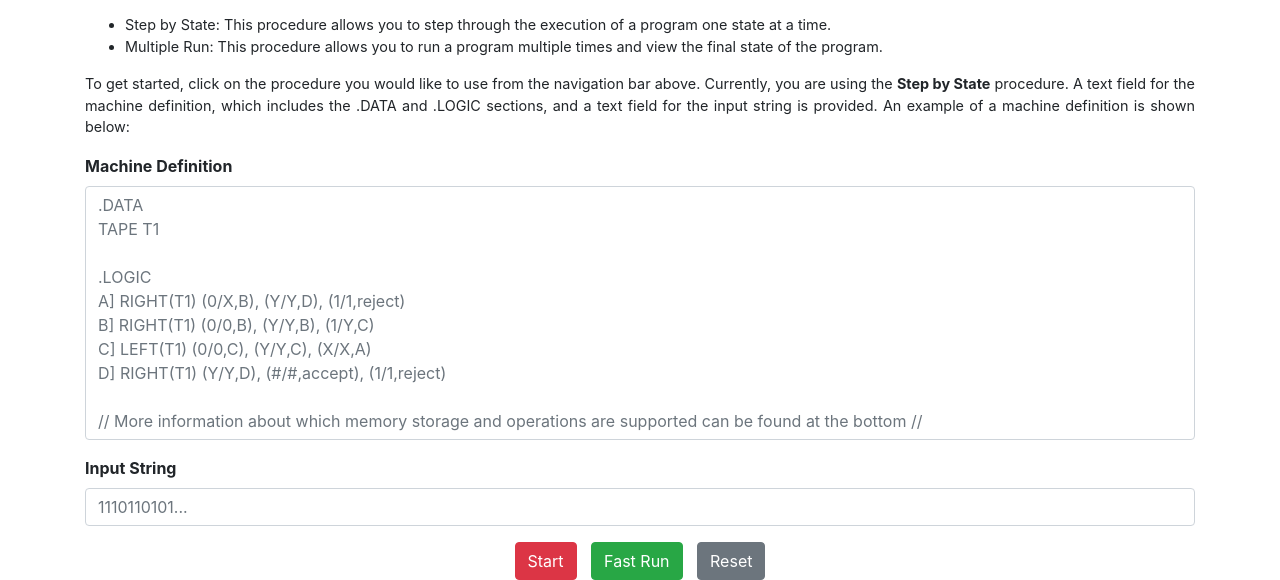
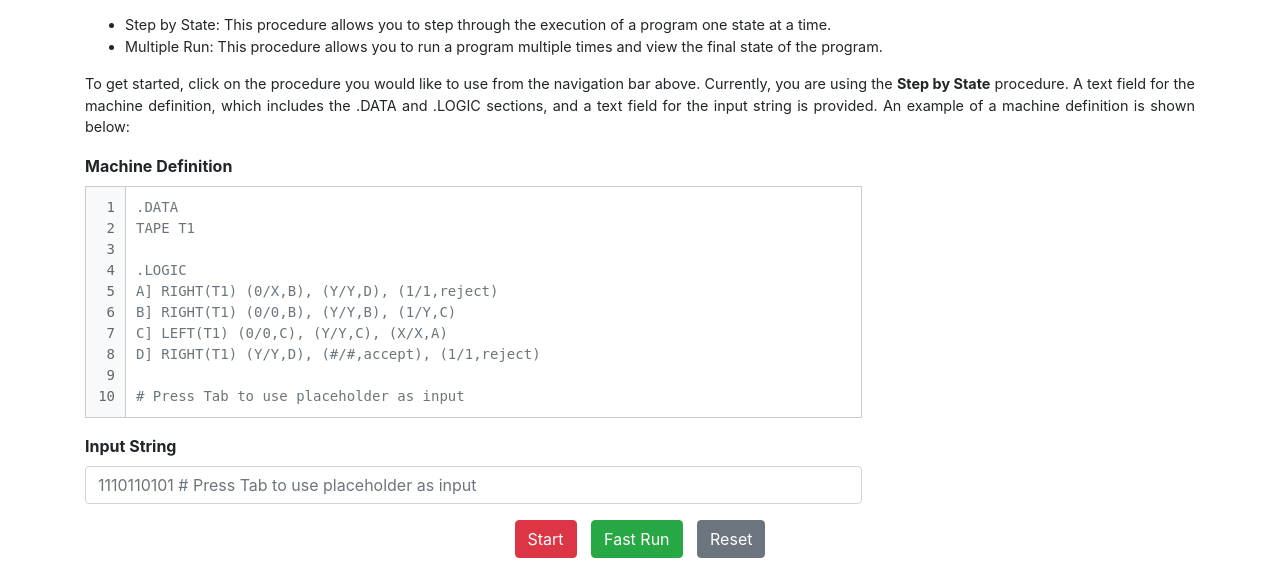
Before and after one commit to francisisip/abstract-machine-interpreter, a Flask app: page / in a window 1280 px wide. Shown: the part 226-806 px from the top of the page. After the commit the page ends 784 px from the top, so only its background shows below. Run offline with Flask 3, Linux system fonts and the light colour scheme; some libraries are stand-ins or nearby versions.

Commit message:
tab to input function, initial output display

```diff
--- a/website/templates/index.html
+++ b/website/templates/index.html
@@ -22,18 +22,41 @@
   A text field for the machine definition, which includes the .DATA and .LOGIC sections, and a text field for the input string is provided. An example of a machine definition is shown below:
 </p>
 
+{% if is_started %}
+  <div class="alert alert-success" role="alert">
+    {% if index == -1 %}
+      <b>Current Input: {empty}</b>
+    {% else %}
+      <span>
+        <b>Current Input:</b>
+        {{ input_string[:index]|safe }}  <!-- Part before the index -->
+        <span style="color: red; font-weight: bold;">{{ input_string[index] }}</span>  <!-- Highlighted part -->
+        {{ input_string[index+1:]|safe }}  <!-- Part after the index -->
+      </span>
+    {% endif %}
+  </div>
+  <div class="alert alert-danger" role="alert">
+    <b>Current Output:</b> {{ output_string }}
+  </div>
+  <div class="alert alert-warning" role="alert">
+    <b>Current Memory:</b> {{ mem_contents }}
+  </div>
+  <div class="alert alert-info" role="alert">
+    <b>Current State:</b> {{ state }}
+  </div>
+{% endif %}
 
 <form method="post">
-  <div class="form-group">
+  <div class="form-group editor-container">
     <label for="machine-definition" style="font-weight: bold;">Machine Definition</label>
+    <div class="editor-wrapper">
+        <div id="line-numbers" class="line-numbers"></div>
         <textarea
             id="machine-definition"
             name="machine-definition"
-      class="form-control"
+            class="form-control text-area"
             rows="10"
-      style="resize: none; white-space: pre;"
-      placeholder=
-".DATA
+            placeholder=".DATA
 TAPE T1
 
 .LOGIC
@@ -42,11 +65,14 @@ B] RIGHT(T1) (0/0,B), (Y/Y,B), (1/Y,C)
 C] LEFT(T1) (0/0,C), (Y/Y,C), (X/X,A)
 D] RIGHT(T1) (Y/Y,D), (#/#,accept), (1/1,reject)
 
-// More information about which memory storage and operations are supported can be found at the bottom //"
+# Press Tab to use placeholder as input"
+            oninput="updateLineNumbers()"
+            onscroll="syncScroll()"
         >{{ md }}</textarea>
     </div>
+</div>
 
-  <div class="form-group">
+  <div class="form-group" style="width: 70%">
     <label for="input-string" style="font-weight: bold;">Input String</label>
     <textarea
       id="input-string"
@@ -54,7 +80,7 @@ D] RIGHT(T1) (Y/Y,D), (#/#,accept), (1/1,reject)
       class="form-control"
       rows="1"
       style="resize: none;"
-      placeholder="1110110101..."
+      placeholder="1110110101 # Press Tab to use placeholder as input"
       >{{ input_string }}</textarea>
   </div>
 
```
Lines whose indentation alone changed are shown as unchanged.
